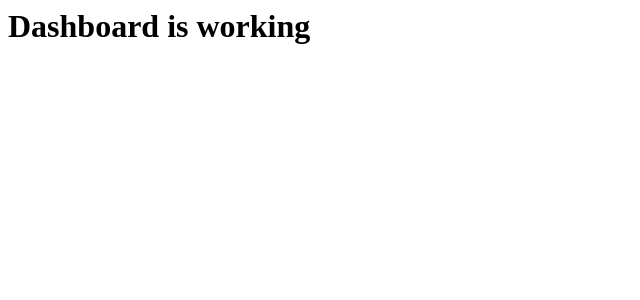
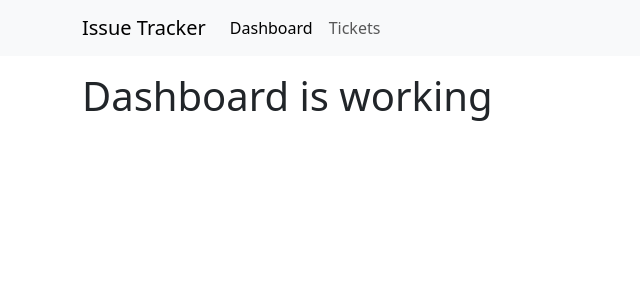
Before and after one commit to malidac/pydev_parcijalni4_davor_berecic, a Django app: page / in a window 1280 px wide. Shown: the top 300 px of the page, without its empty margins (0-640 px from the left). Run offline with Django 5.2, Linux system fonts and the light colour scheme.

Commit message:
Dashboard page temp finish

```diff
--- /dev/null
+++ b/templates/base/base.html
@@ -0,0 +1,36 @@
+<!doctype html>
+<html lang="en">
+  <head>
+    <meta charset="utf-8">
+    <meta name="viewport" content="width=device-width, initial-scale=1">
+    <title>Py Issue Tracker</title>
+    <link href="https://cdn.jsdelivr.net/npm/bootstrap@5.3.6/dist/css/bootstrap.min.css" rel="stylesheet" integrity="sha384-4Q6Gf2aSP4eDXB8Miphtr37CMZZQ5oXLH2yaXMJ2w8e2ZtHTl7GptT4jmndRuHDT" crossorigin="anonymous">
+  </head>
+  <body>
+      <nav class="navbar navbar-expand-lg bg-body-tertiary">
+          <div class="container">
+              <a class="navbar-brand" href="{% url 'dashboards:dashboard_page' %}">Issue Tracker</a>
+              <button class="navbar-toggler" type="button" data-bs-toggle="collapse" data-bs-target="#navbarNav" aria-controls="navbarNav" aria-expanded="false" aria-label="Toggle navigation">
+              <span class="navbar-toggler-icon"></span>
+              </button>
+              <div class="collapse navbar-collapse" id="navbarNav">
+              <ul class="navbar-nav">
+                  <li class="nav-item">
+                      <a class="nav-link active" aria-current="page" href="{% url 'dashboards:dashboard_page' %}">Dashboard</a>
+                  </li>
+                  <li class="nav-item">
+                      <a class="nav-link" href="#">Tickets</a>
+                  </li>
+              </ul>
+              </div>
+          </div>
+      </nav>
+
+      <div class="container my-3">
+          {% block page_content %}
+          {% endblock page_content %}
+    </div>
+
+    <script src="https://cdn.jsdelivr.net/npm/bootstrap@5.3.6/dist/js/bootstrap.bundle.min.js" integrity="sha384-j1CDi7MgGQ12Z7Qab0qlWQ/Qqz24Gc6BM0thvEMVjHnfYGF0rmFCozFSxQBxwHKO" crossorigin="anonymous"></script>
+  </body>
+</html>
--- a/templates/dashboards/dashboard_page.html
+++ b/templates/dashboards/dashboard_page.html
@@ -1 +1,5 @@
-<h1>Dashboard is working</h1>
+{% extends 'base/base.html' %}
+
+{% block page_content %}
+    <h1>Dashboard is working</h1>
+{% endblock page_content %}
```
